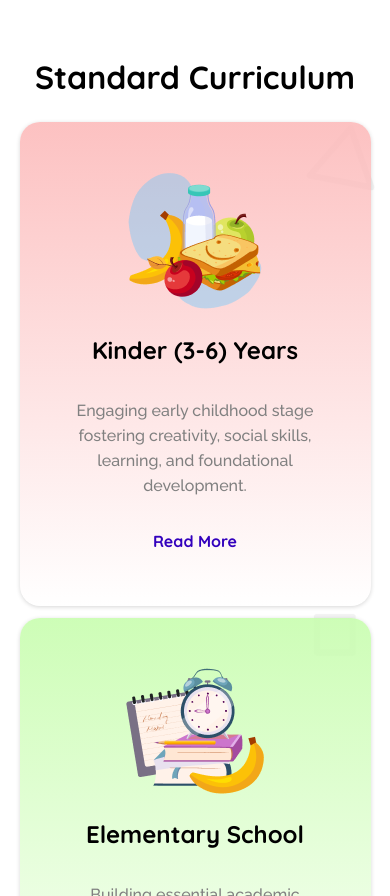
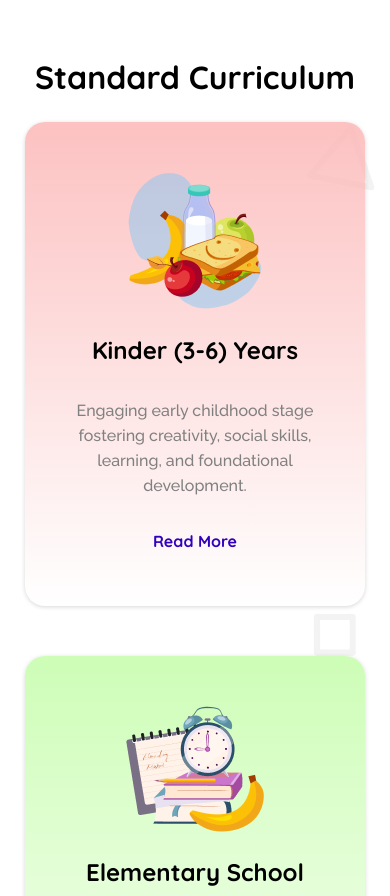
Before and after one commit to ramimstar/kids-test, a plain HTML site: page index.html in a window 390 px wide. Shown: the part 1104-2000 px from the top of the page. Drawn offline with Linux system fonts and the light colour scheme.

Commit message:
75% done responsive

```diff
--- a/style/mobile.css
+++ b/style/mobile.css
@@ -43,7 +43,7 @@
     .banner-content{
         text-align: center;
         width: 100%;
-        max-width: 390px;
+        /* max-width: 390px; */
     }
     .banner-head{
         font-size:2.5rem;
@@ -71,12 +71,14 @@
     .curriculum{
         flex-direction:column;
         margin-bottom: 30px;
-        max-width: 390px;
+        margin-left: 25px;
+        margin-right: 25px;
+        width: auto;
     }
     .curriculum-item{
         margin: 0px auto;
-        margin-bottom: 12px;
-        width: 90%;
+        margin-bottom: 50px;
+        max-width: 500px;
     }
     .curriculum-item h3{
         margin-top: 25px;
@@ -103,8 +105,9 @@
     .container{
         grid-template-columns: repeat(2,1fr);
         gap: 10px;
-        max-width: 355px;
-        margin: 0px auto;
+        width: auto;
+        margin-left: 25px;
+        margin-right: 25px;
     }
     .storieses-title{
         font-size:1.7rem;
--- a/style/style.css
+++ b/style/style.css
@@ -160,7 +160,7 @@ s
 }
 .curriculum-item{
     flex-direction:column;
-    max-width:360px;
+    max-width:370px;
     border-radius: 20px;
     justify-content: center;
     align-items: center;
```
